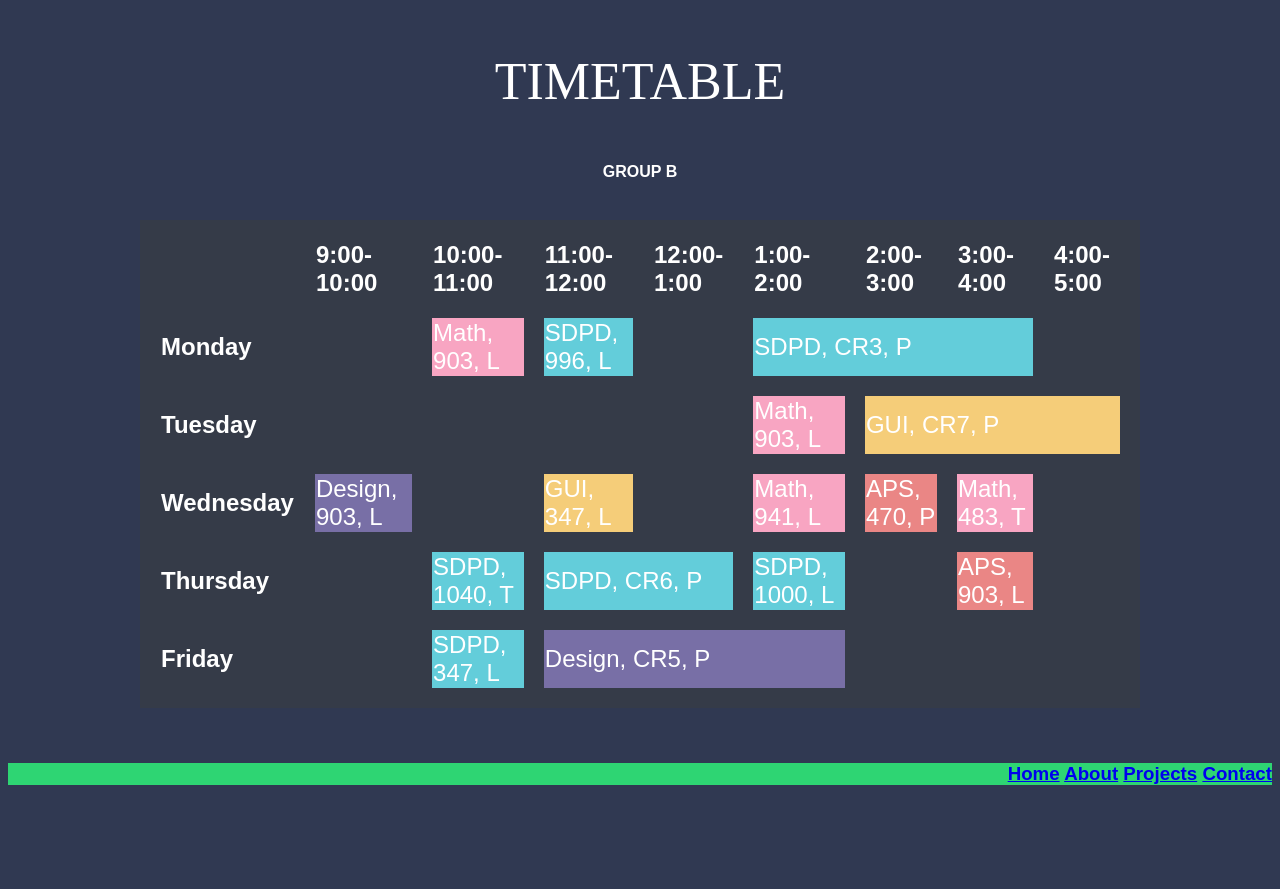
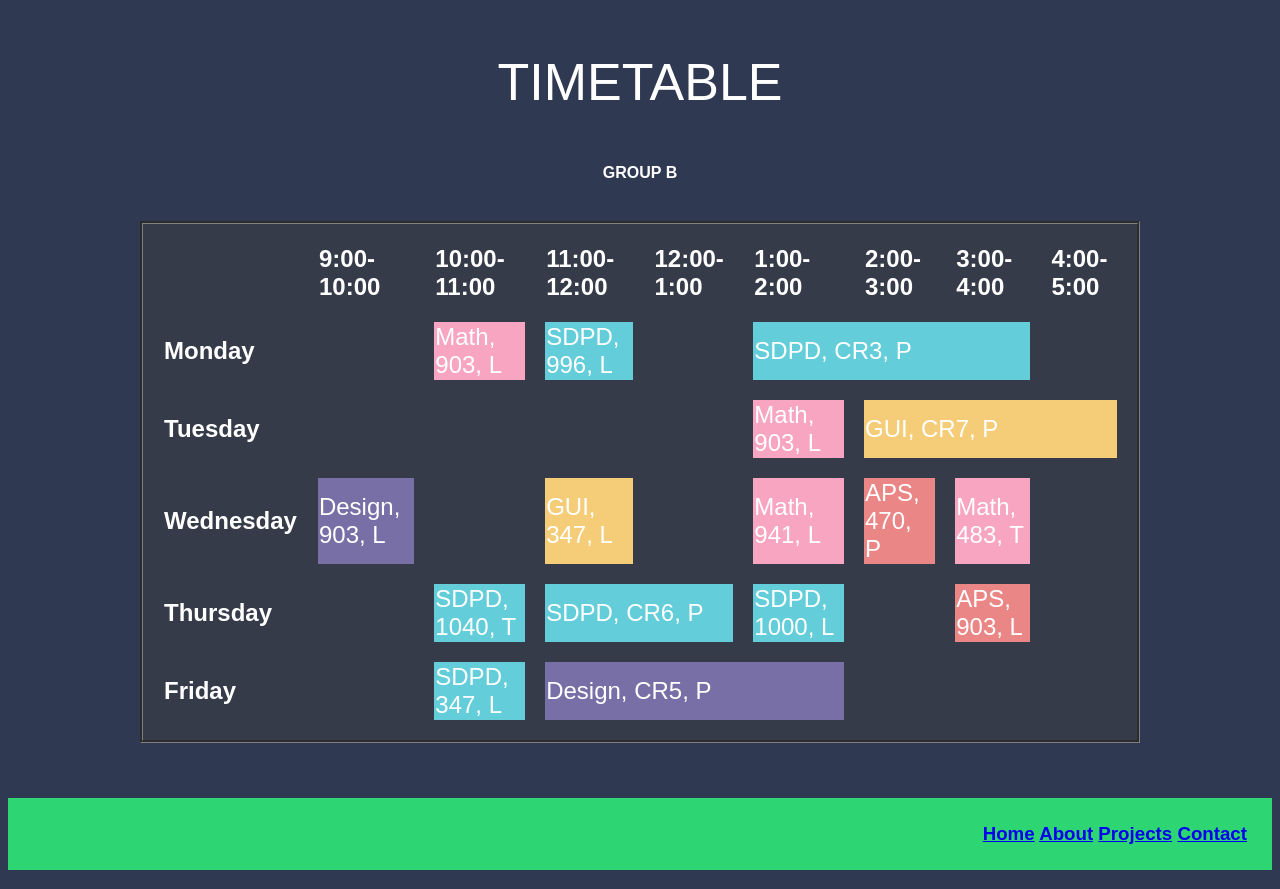
Before and after one commit to helloShreyasJ/helloShreyasJ.github.io, a plain HTML site: page projects/betterTimetable.html/timetable.html in a window 1280 px wide. Before the commit the page ends 804 px from the top, so only its background shows below. Drawn offline with Linux system fonts and the light colour scheme.

Commit message:
Fixed some errors

```diff
--- a/projects/betterTimetable.html/timetable.html
+++ b/projects/betterTimetable.html/timetable.html
@@ -8,7 +8,7 @@
         font-size: 52px;
         background-color: #303952;
         color:#ffffff;
-        font-family:,arial, helvetica;
+        font-family:arial, helvetica;
         font-stretch: expanded;">TIMETABLE</p>
          <h4 style="text-align:center;
          background-color: #303952;
@@ -21,7 +21,7 @@
         border-spacing: 20px;
         width:1000px;
         background-color: #353b48;
-        border-style:"groove;" align="center">
+        border-style:groove;" align="center">
             <tr>
                 <td></td>
                 <th>9:00-10:00</th>
@@ -81,7 +81,7 @@
         font-family: arial, helvetica;
         text-align: right; background-color: #2ed573;
         color: white;
-        padding: "25px";>
+        padding:25px">
         <a href = "../../index.html">Home</a>
         <a href = "../../about/about.html">About</a>
         <a href = "../../projects/projects.html">Projects</a>
```
